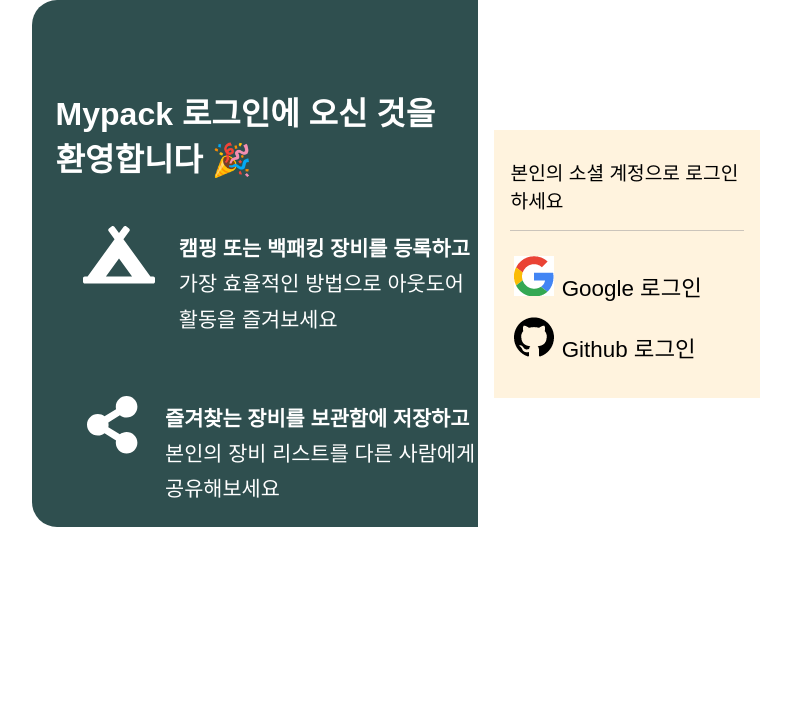
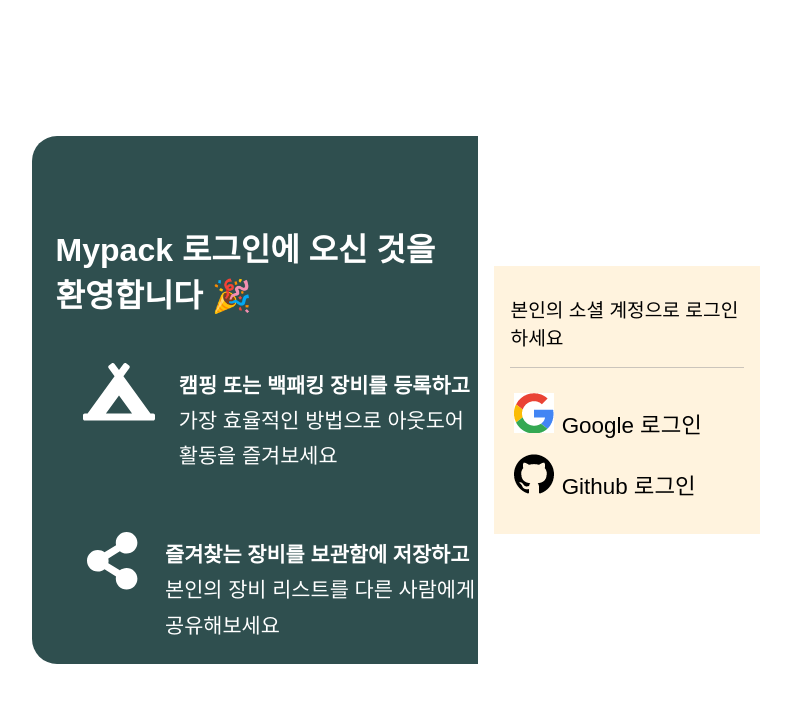
Before and after one commit to ips3471/Mypack, a React (Create React App) app: page / in a window 1280 px wide. Shown: the top 702 px of the page, without its empty margins (236-1027 px from the left). Built offline with nearby package versions, Linux system fonts and the light colour scheme; no server answers; a web font is replaced by a local one.

Commit message:
fix Login alignment

```diff
--- a/src/App.module.css
+++ b/src/App.module.css
@@ -4,7 +4,9 @@
 * {
 	box-sizing: border-box;
 }
-
+html {
+	height: 100%;
+}
 body {
 	display: flex;
 	justify-content: center;
@@ -12,6 +14,7 @@ body {
 	background-color: lavendar;
 	font-family: 'Elice Digital Baeum', sans-serif;
 	overflow: hidden;
+	height: 100%;
 }
 h1 {
 	font-size: 2rem;
--- a/src/components/login/login.module.css
+++ b/src/components/login/login.module.css
@@ -4,7 +4,6 @@
 .login {
 	width: main-screen-width;
 	height: main-screen-height;
-	margin-top: main-screen-margin-top;
 	display: flex;
 	align-items: center;
 	height: 100%;
```
Also changed, not shown: 1 other file (tests, documents, lock files or other folders).
